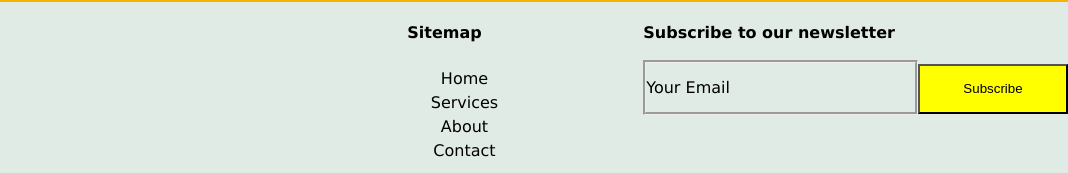
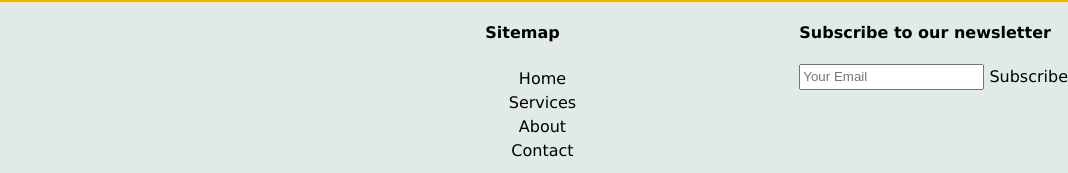
Before and after one commit to DEANKAGO/martin-kago-muchai, a plain HTML site: page index.html in a window 1280 px wide. Shown: the part 5554-5727 px from the top of the page, 212-1280 px from the left. Drawn offline with Linux system fonts and the light colour scheme.

Commit message:
made changes in the email section in the footer

```diff
--- a/index.html
+++ b/index.html
@@ -240,16 +240,16 @@
         <div class="centre">
           <h4>Sitemap</h4>
           <ul>
-            <li>Home</li>
-            <li>Services</li>
-            <li>About</li>
-            <li>Contact</li>
+            <li><a href="#">Home</a></li>
+            <li><a href="#">Services</a></li>
+            <li><a href="#">About</a></li>
+            <li><a href="#">Contact</a></li>
           </ul>
         </div>
         <div class="subscribe1">
           <h4>Subscribe to our newsletter</h4>
-          <label class="email" for="email">Your Email </label>
-          <button class="email1">Subscribe</button>
+          <input type="email" id="email" placeholder="Your Email" />
+          </button><a href="submitting subscription">Subscribe</a></button>
         </div>
       </div>
       <div class="last">
--- a/style.css
+++ b/style.css
@@ -334,6 +334,10 @@ ul li {
 .centre {
   text-align: center;
 }
+.centre ul li a {
+  text-decoration: none;
+  color: black;
+}
 
 .start p {
   font-weight: bold;
@@ -344,18 +348,17 @@ ul li {
 .start p span {
   color: yellow;
 }
-.email {
-  border-style: groove;
-  padding-right: 180px;
-  padding-top: 15px;
-  padding-bottom: 15px;
+#email {
+  height: 20px;
 }
-.subscribe1 button {
-  background-color: yellow;
-  height: 50px;
-  width: 150px;
+.subscribe1 a {
+  text-decoration: none;
+  color: black;
 }
 
+button {
+  background: orange;
+}
 .last {
   width: 100%;
   display: flex;
```
